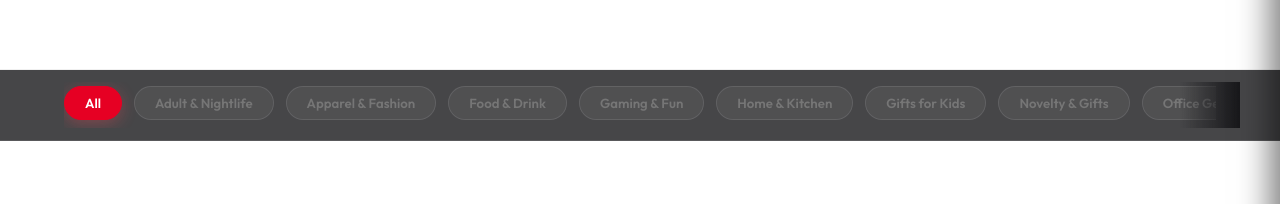
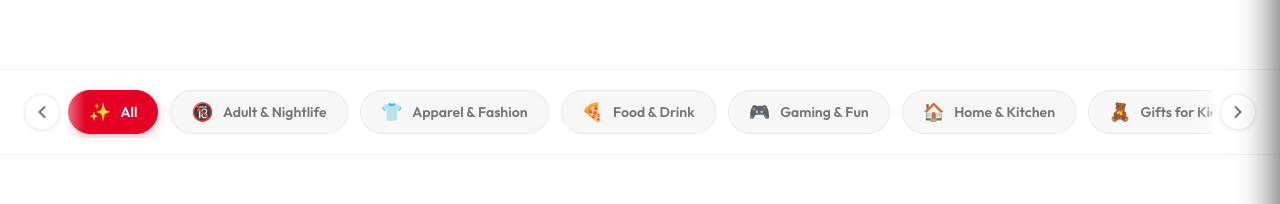
Before and after one commit to gauses/tiwib-site, a React (Vite) app: page / in a window 1280 px wide. Shown: the part 448-652 px from the top of the page. Built offline with nearby package versions, Linux system fonts and the light colour scheme; grey boxes are pictures that could not be loaded.

Commit message:
更新滚动条

```diff
--- a/src/components/CategoryFilter.css
+++ b/src/components/CategoryFilter.css
@@ -1,83 +1,120 @@
 .category-filter {
-    background: rgba(24, 24, 27, 0.8);
-    backdrop-filter: blur(12px);
-    border-bottom: 1px solid rgba(255, 255, 255, 0.1);
-    padding: 0.75rem 0;
+    background: rgba(255, 255, 255, 0.8);
+    backdrop-filter: blur(20px) saturate(180%);
+    -webkit-backdrop-filter: blur(20px) saturate(180%);
+    border-bottom: 1px solid rgba(0, 0, 0, 0.05);
+    padding: 1rem 0;
     position: sticky;
     top: 60px;
     z-index: 100;
 }
 
-.category-filter .container {
+.filter-container {
+    display: flex;
+    align-items: center;
     position: relative;
-    max-width: 1200px;
-    margin: 0 auto;
-    padding: 0 var(--spacing-md);
+    gap: 0.5rem;
 }
 
 .filter-scroll {
     display: flex;
     gap: 0.75rem;
     overflow-x: auto;
-    padding: 0.25rem 0 0.5rem 0;
-    scrollbar-width: thin;
-    scrollbar-color: var(--primary) transparent;
+    padding: 0.25rem 0;
+    scrollbar-width: none;
+    /* Hide for Firefox */
     scroll-behavior: smooth;
     -webkit-overflow-scrolling: touch;
+    flex: 1;
 }
 
 .filter-scroll::-webkit-scrollbar {
-    height: 3px;
+    display: none;
+    /* Hide for Chrome/Safari */
 }
 
-.filter-scroll::-webkit-scrollbar-track {
-    background: transparent;
-}
-
-.filter-scroll::-webkit-scrollbar-thumb {
-    background-color: var(--primary);
-    border-radius: 10px;
-    opacity: 0.3;
-}
-
-/* Scroll hint gradients */
-.category-filter .container::after {
-    content: '';
-    position: absolute;
-    right: 0;
-    top: 0;
-    bottom: 0;
-    width: 60px;
-    background: linear-gradient(to left, rgba(24, 24, 27, 1), transparent);
-    pointer-events: none;
-    z-index: 1;
-}
 
 .filter-item {
-    padding: 0.5rem 1.25rem;
+    display: flex;
+    align-items: center;
+    gap: 0.6rem;
+    padding: 0.6rem 1.25rem;
     border-radius: 100px;
-    border: 1px solid rgba(255, 255, 255, 0.1);
-    background: rgba(255, 255, 255, 0.05);
+    border: 1px solid rgba(0, 0, 0, 0.06);
+    background: rgba(0, 0, 0, 0.03);
     color: var(--text-secondary);
     font-family: var(--font-heading);
-    font-size: 0.825rem;
+    font-size: 0.875rem;
     font-weight: 600;
     white-space: nowrap;
-    transition: all 0.3s cubic-bezier(0.4, 0, 0.2, 1);
+    transition: all 0.2s cubic-bezier(0.4, 0, 0.2, 1);
     cursor: pointer;
     flex-shrink: 0;
 }
 
+.item-icon {
+    font-size: 1.1rem;
+}
+
 .filter-item:hover {
-    background: rgba(255, 255, 255, 0.1);
-    color: var(--text-primary);
-    border-color: var(--primary);
+    background: rgba(0, 0, 0, 0.06);
     transform: translateY(-1px);
+    border-color: rgba(0, 0, 0, 0.1);
 }
 
 .filter-item.active {
     background: var(--primary);
     color: #fff;
     border-color: var(--primary);
-    box-shadow: 0 4px 15px rgba(255, 71, 87, 0.3);
+    box-shadow: 0 4px 12px rgba(230, 0, 35, 0.25);
 }
+
+.scroll-btn {
+    width: 36px;
+    height: 36px;
+    border-radius: 50%;
+    border: 1px solid rgba(0, 0, 0, 0.06);
+    background: #fff;
+    display: flex;
+    align-items: center;
+    justify-content: center;
+    cursor: pointer;
+    box-shadow: var(--shadow-sm);
+    transition: all 0.2s;
+    color: var(--text-secondary);
+    flex-shrink: 0;
+    z-index: 2;
+}
+
+.scroll-btn:hover {
+    background: #f8f8f8;
+    color: var(--primary);
+    transform: scale(1.05);
+    box-shadow: var(--shadow-md);
+}
+
+.scroll-btn:active {
+    transform: scale(0.95);
+}
+
+/* Add subtle side gradients to indicate more content */
+.filter-container::before,
+.filter-container::after {
+    content: '';
+    position: absolute;
+    top: 0;
+    bottom: 0;
+    width: 40px;
+    pointer-events: none;
+    z-index: 1;
+}
+
+.filter-container::before {
+    left: 45px;
+    background: linear-gradient(to right, #fff, transparent);
+}
+
+.filter-container::after {
+    right: 45px;
+    background: linear-gradient(to left, #fff, transparent);
+}
--- a/src/components/CategoryFilter.jsx
+++ b/src/components/CategoryFilter.jsx
@@ -2,38 +2,57 @@ import React from 'react';
 import './CategoryFilter.css';
 
 const CATEGORY_MAP = {
-    'general': 'All',
-    'tech': 'Tech & Gadgets',
-    'home': 'Home & Kitchen',
-    'apparel': 'Apparel & Fashion',
-    'gaming': 'Gaming & Fun',
-    'outdoor': 'Lifestyle & Outdoor',
-    'food': 'Food & Drink',
-    'vehicles': 'Vehicles',
-    'pet': 'Gifts for Pets',
-    'office': 'Office Gear',
-    'kids': 'Gifts for Kids',
-    'novelty': 'Novelty & Gifts',
-    'adult': 'Adult & Nightlife',
-    'fitness': 'Fitness & Health'
+    'general': { label: 'All', icon: '✨' },
+    'tech': { label: 'Tech & Gadgets', icon: '⚡' },
+    'home': { label: 'Home & Kitchen', icon: '🏠' },
+    'apparel': { label: 'Apparel & Fashion', icon: '👕' },
+    'gaming': { label: 'Gaming & Fun', icon: '🎮' },
+    'outdoor': { label: 'Lifestyle & Outdoor', icon: '🏔️' },
+    'food': { label: 'Food & Drink', icon: '🍕' },
+    'vehicles': { label: 'Vehicles', icon: '🚗' },
+    'pet': { label: 'Gifts for Pets', icon: '🐾' },
+    'office': { label: 'Office Gear', icon: '💼' },
+    'kids': { label: 'Gifts for Kids', icon: '🧸' },
+    'novelty': { label: 'Novelty & Gifts', icon: '🎁' },
+    'adult': { label: 'Adult & Nightlife', icon: '🔞' },
+    'fitness': { label: 'Fitness & Health', icon: '💪' }
 };
 
 export default function CategoryFilter({ categories, selectedCategory, onSelectCategory }) {
+    const scrollRef = React.useRef(null);
+
+    const scroll = (direction) => {
+        if (scrollRef.current) {
+            const scrollAmount = 300;
+            scrollRef.current.scrollBy({
+                left: direction === 'left' ? -scrollAmount : scrollAmount,
+                behavior: 'smooth'
+            });
+        }
+    };
+
     return (
         <div className="category-filter">
-            <div className="container">
-                <div className="filter-scroll">
+            <div className="container filter-container">
+                <button className="scroll-btn left" onClick={() => scroll('left')} aria-label="Scroll left">
+                    <svg viewBox="0 0 24 24" width="20" height="20" fill="none" stroke="currentColor" strokeWidth="2.5" strokeLinecap="round" strokeLinejoin="round"><polyline points="15 18 9 12 15 6"></polyline></svg>
+                </button>
+
+                <div className="filter-scroll" ref={scrollRef}>
                     <button
                         className={`filter-item ${selectedCategory === 'all' ? 'active' : ''}`}
                         onClick={() => onSelectCategory('all')}
                     >
-                        All
+                        <span className="item-icon">{CATEGORY_MAP['general'].icon}</span>
+                        <span className="item-label">All</span>
                     </button>
                     {categories.map(cat => {
                         if (cat === 'general') return null;
 
-                        // Safeguard: Truncate very long AI categories if they somehow bypass cleanup
-                        const displayName = CATEGORY_MAP[cat] || (cat.length > 20 ? cat.substring(0, 17) + '...' : cat);
+                        const config = CATEGORY_MAP[cat] || {
+                            label: cat.length > 20 ? cat.substring(0, 17) + '...' : cat,
+                            icon: '🏷️'
+                        };
 
                         return (
                             <button
@@ -42,12 +61,16 @@ export default function CategoryFilter({ categories, selectedCategory, onSelectC
                                 onClick={() => onSelectCategory(cat)}
                                 title={cat}
                             >
-                                {displayName}
+                                <span className="item-icon">{config.icon}</span>
+                                <span className="item-label">{config.label}</span>
                             </button>
                         );
                     })}
                 </div>
-                <div className="scroll-hint right"></div>
+
+                <button className="scroll-btn right" onClick={() => scroll('right')} aria-label="Scroll right">
+                    <svg viewBox="0 0 24 24" width="20" height="20" fill="none" stroke="currentColor" strokeWidth="2.5" strokeLinecap="round" strokeLinejoin="round"><polyline points="9 18 15 12 9 6"></polyline></svg>
+                </button>
             </div>
         </div>
     );
```
